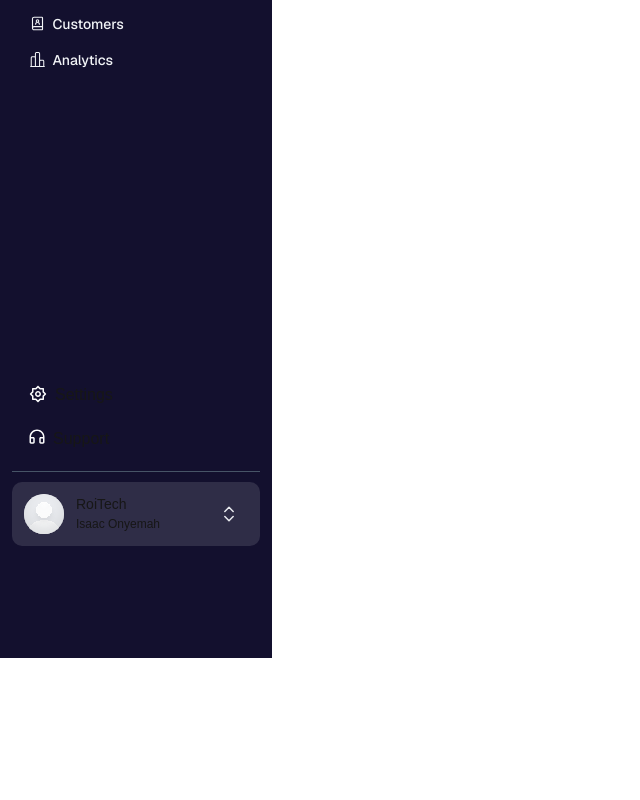
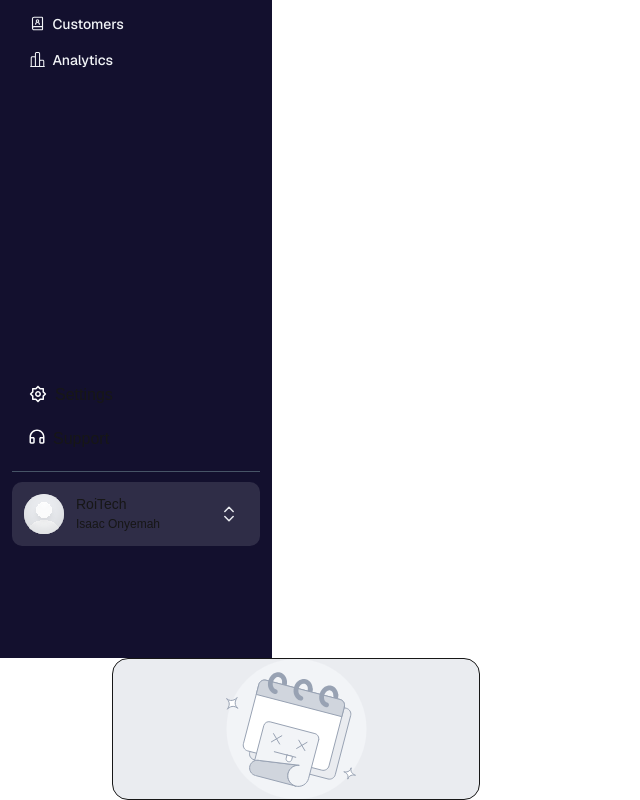
Before and after one commit to Dhruvk2005/CROOSE, a Next.js app: page /dashboard/home in a window 1280 px wide. Shown: the part 242-1042 px from the top of the page, without its empty margins (0-640 px from the left). Before the commit the page ends 900 px from the top, so only its background shows below. Built offline with nearby package versions, Linux system fonts and the light colour scheme.

Commit message:
changes done

```diff
--- a/app/(private)/dashboard/home/page.tsx
+++ b/app/(private)/dashboard/home/page.tsx
@@ -6,6 +6,34 @@ const Dashboard = () => {
     <>
       <div>
        <Navbar/>
+       <div className='w-full'  >
+        <div className='w-[368px] h-auto flex items-center flex-col border-[1px] rounded-[16px] bg-[#EAECF0]' >
+          <svg width="141" height="140" viewBox="0 0 141 140" fill="none" xmlns="http://www.w3.org/2000/svg">
+<rect x="0.5" width="140" height="140" rx="70" fill="#F2F4F7"/>
+<path d="M129.149 116.171C129.149 116.171 123.467 114.479 121.761 120.135C123.467 114.479 117.797 112.748 117.797 112.748C117.797 112.748 123.479 114.44 125.185 108.784C123.479 114.44 129.149 116.171 129.149 116.171Z" fill="white" stroke="#98A2B3" stroke-linecap="round" stroke-linejoin="round"/>
+<path d="M11.0472 38.7838C11.0472 38.7838 6.19506 44.4761 11.8514 49.3309C6.19496 44.476 1.30428 50.135 1.30428 50.135C1.30428 50.135 6.15639 44.4428 0.5 39.5879C6.15639 44.4428 11.0472 38.7838 11.0472 38.7838Z" fill="white" stroke="#98A2B3" stroke-linecap="round" stroke-linejoin="round"/>
+<path d="M39.0793 34.3136L23.7036 93.4269C22.8741 96.6158 24.7868 99.8733 27.9758 100.703L101.997 119.956C105.186 120.786 108.443 118.873 109.273 115.684L124.649 56.5707C125.478 53.3818 123.565 50.1243 120.376 49.2948L46.3552 30.0415C43.1663 29.212 39.9087 31.1247 39.0793 34.3136Z" fill="#EAECF0" stroke="#98A2B3" stroke-linecap="round" stroke-linejoin="round"/>
+<path d="M56.2344 23.2075C56.2462 23.9003 56.1636 24.6289 55.9714 25.3677C55.5056 27.1703 54.4852 28.602 53.3341 29.4415C52.7595 29.863 52.1594 30.1372 51.5814 30.2688C51.001 30.3998 50.4462 30.3967 49.8896 30.2532C48.611 29.9207 47.305 30.6875 46.9724 31.9661C46.6398 33.2446 47.4067 34.5507 48.6853 34.8832C50.0122 35.2297 51.3737 35.2248 52.6459 34.9329C54.5594 34.494 56.2722 33.4381 57.6415 31.9918C59.0113 30.5425 60.05 28.6886 60.6013 26.572C60.9021 25.4153 61.0368 24.2553 61.0177 23.1262C60.9952 21.8053 59.9062 20.7528 58.5854 20.7753C57.2645 20.7977 56.2119 21.8866 56.2344 23.2075Z" fill="#98A2B3"/>
+<path d="M81.8705 30.2591C81.8516 30.8356 81.7677 31.4326 81.6106 32.0365C81.1448 33.8391 80.1244 35.2709 78.9734 36.1103C78.3987 36.5318 77.7986 36.8061 77.2206 36.9377C76.6403 37.0686 76.0855 37.0655 75.5288 36.9221C74.2503 36.5896 72.9443 37.3564 72.6117 38.6349C72.2791 39.9135 73.046 41.2195 74.3245 41.5521C75.6515 41.8986 77.013 41.8937 78.2852 41.6018C80.1987 41.1629 81.9114 40.107 83.2808 38.6607C84.6506 37.2114 85.6893 35.3575 86.2406 33.2408C86.4865 32.2953 86.6214 31.3476 86.652 30.4165C86.6955 29.0961 85.6603 27.9906 84.3399 27.9471C83.0196 27.9037 81.914 28.9388 81.8705 30.2591Z" fill="#98A2B3"/>
+<path d="M107.491 36.0939C107.555 36.9179 107.484 37.8042 107.249 38.7053C106.784 40.5079 105.763 41.9396 104.612 42.7791C104.038 43.2006 103.437 43.4748 102.859 43.6064C102.279 43.7373 101.724 43.7343 101.168 43.5909C99.8891 43.2583 98.5831 44.0252 98.2505 45.3037C97.9179 46.5823 98.6848 47.8883 99.9633 48.2209C101.29 48.5674 102.652 48.5625 103.924 48.2706C105.837 47.8316 107.55 46.7758 108.92 45.3295C110.289 43.8802 111.328 42.0262 111.879 39.9096C112.246 38.4986 112.366 37.083 112.261 35.7241C112.159 34.407 111.008 33.422 109.691 33.5241C108.374 33.6262 107.389 34.7767 107.491 36.0939Z" fill="#98A2B3"/>
+<path d="M118.387 47.767L103.011 106.88C102.181 110.07 98.9251 111.982 95.7353 111.152L21.7097 91.8979C18.5242 91.0693 16.6122 87.813 17.4419 84.623L32.8176 25.5098C33.6474 22.3199 36.9037 20.4079 40.0892 21.2365L114.115 40.491C117.305 41.3207 119.217 44.5771 118.387 47.767Z" fill="white" stroke="#98A2B3" stroke-linecap="round" stroke-linejoin="round"/>
+<path d="M118.387 47.7669L115.812 57.6678L30.2427 35.4107L32.818 25.5098C33.6477 22.3199 36.9041 20.4079 40.0896 21.2365L114.115 40.491C117.305 41.3207 119.217 44.5771 118.387 47.7669Z" fill="#D0D5DD" stroke="#98A2B3" stroke-linecap="round" stroke-linejoin="round"/>
+<path d="M49.8897 30.253C49.3337 30.1071 48.8477 29.8394 48.4047 29.4423C47.7442 28.8501 47.1948 27.9416 46.91 26.8166C46.6242 25.6944 46.607 24.3743 46.9592 23.0233C47.425 21.2206 48.4454 19.7889 49.5965 18.9494C50.1711 18.5279 50.7712 18.2537 51.3492 18.1221C51.9295 17.9912 52.4843 17.9942 53.041 18.1377C53.4838 18.2535 53.8798 18.4469 54.2482 18.7204C54.798 19.1293 55.2855 19.7306 55.6424 20.5009C55.999 21.269 56.218 22.1993 56.2345 23.2072C56.2569 24.5281 57.3459 25.5807 58.6668 25.5583C59.9876 25.5358 61.0403 24.4469 61.0178 23.126C60.979 20.9372 60.37 18.8574 59.2261 17.1356C58.6537 16.2762 57.9441 15.5079 57.1055 14.8834C56.2681 14.259 55.3 13.7814 54.2452 13.5077C52.9183 13.1612 51.5568 13.1661 50.2846 13.458C48.3711 13.8969 46.6583 14.9528 45.289 16.3991C43.9192 17.8484 42.8805 19.7023 42.3291 21.819C41.5979 24.6419 41.8426 27.4779 42.927 29.8565C43.4708 31.0447 44.2313 32.1212 45.2025 32.9966C46.1712 33.8714 47.3578 34.539 48.6854 34.883C49.9639 35.2155 51.2699 34.4487 51.6025 33.1702C51.9351 31.8916 51.1683 30.5856 49.8897 30.253Z" fill="#98A2B3"/>
+<path d="M75.5285 36.9219C74.9725 36.776 74.4865 36.5083 74.0435 36.1112C73.383 35.519 72.8335 34.6104 72.5487 33.4855C72.2629 32.3633 72.2457 31.0432 72.5979 29.6922C73.0637 27.8895 74.0842 26.4578 75.2352 25.6183C75.8098 25.1968 76.41 24.9226 76.9879 24.791C77.5683 24.6601 78.1231 24.6631 78.6798 24.8066C79.1433 24.9279 79.556 25.1342 79.9387 25.4286C80.5097 25.8684 81.0115 26.5211 81.3625 27.3536C81.7133 28.1838 81.9061 29.1851 81.8702 30.2591C81.8268 31.5794 82.862 32.685 84.1824 32.7284C85.5028 32.7718 86.6083 31.7366 86.6517 30.4162C86.7257 28.1037 86.1669 25.8884 85.023 24.0498C84.4504 23.132 83.7273 22.3096 82.8618 21.6414C81.9976 20.9734 80.9885 20.4632 79.884 20.1766C78.5571 19.8302 77.1956 19.835 75.9234 20.1269C74.0099 20.5659 72.2971 21.6217 70.9278 23.068C69.558 24.5173 68.5193 26.3713 67.9679 28.4879C67.2367 31.3109 67.4814 34.1469 68.5658 36.5254C69.1096 37.7136 69.8701 38.7901 70.8412 39.6655C71.81 40.5403 72.9966 41.208 74.3242 41.552C75.6027 41.8845 76.9087 41.1176 77.2413 39.8391C77.5739 38.5605 76.807 37.2545 75.5285 36.9219Z" fill="#98A2B3"/>
+<path d="M101.168 43.5909C100.612 43.4449 100.126 43.1772 99.6828 42.7801C99.0223 42.1879 98.4728 41.2794 98.188 40.1545C97.9022 39.0323 97.8851 37.7122 98.2373 36.3611C98.703 34.5585 99.7234 33.1268 100.875 32.2873C101.449 31.8658 102.049 31.5915 102.627 31.46C103.208 31.3291 103.762 31.3321 104.319 31.4756C104.737 31.5848 105.113 31.7633 105.463 32.0126C105.987 32.3855 106.456 32.9279 106.816 33.6254C107.176 34.321 107.42 35.1668 107.491 36.0939C107.593 37.411 108.744 38.396 110.061 38.2939C111.378 38.1917 112.363 37.0413 112.261 35.7241C112.102 33.6869 111.442 31.7683 110.304 30.1848C109.735 29.3945 109.044 28.6899 108.24 28.1166C107.436 27.5433 106.518 27.1038 105.523 26.8456C104.196 26.4991 102.835 26.504 101.563 26.7959C99.6492 27.2348 97.9365 28.2907 96.5671 29.737C95.1973 31.1863 94.1587 33.0402 93.6073 35.1569C92.8761 37.9798 93.1208 40.8158 94.2052 43.1944C94.749 44.3825 95.5095 45.4591 96.4807 46.3344C97.4494 47.2092 98.636 47.8769 99.9636 48.2209C101.242 48.5534 102.548 47.7866 102.881 46.508C103.213 45.2295 102.446 43.9234 101.168 43.5909Z" fill="#98A2B3"/>
+<path d="M69.6661 127.055L30.0921 116.659C29.982 116.63 29.88 116.597 29.7781 116.563C29.7699 116.568 29.7634 116.566 29.7586 116.558C29.6321 116.538 29.509 116.506 29.3859 116.474C25.2393 115.384 22.7648 111.147 23.8542 107C24.5146 104.486 26.3358 102.589 28.5933 101.721C30.0493 101.161 31.6951 101.039 33.3279 101.468L73.3253 106.324C68.2615 105.852 63.4638 109.087 62.1311 114.16C60.6504 119.797 64.0229 125.573 69.6661 127.055Z" fill="#D0D5DD" stroke="#98A2B3" stroke-linecap="round" stroke-linejoin="round"/>
+<path d="M92.6527 81.0214L82.5596 119.527C81.0789 125.163 75.303 128.536 69.6662 127.055C64.023 125.573 60.6504 119.797 62.1312 114.16C63.4639 109.087 68.2616 105.852 73.3254 106.324L33.328 101.468C31.6952 101.039 30.0495 101.161 28.5934 101.72L37.7945 66.6102C38.5315 63.8048 41.4031 62.1281 44.2021 62.8634L88.914 74.6092C91.7194 75.3461 93.3897 78.2159 92.6527 81.0214Z" fill="#F2F4F7" stroke="#98A2B3" stroke-linecap="round" stroke-linejoin="round"/>
+<path d="M47.5208 74.6123L53.637 85.0288" stroke="#98A2B3" stroke-linecap="round" stroke-linejoin="round"/>
+<path d="M55.7874 76.7622L45.3708 82.8784" stroke="#98A2B3" stroke-linecap="round" stroke-linejoin="round"/>
+<path d="M72.7732 81.1804L78.8894 91.5969" stroke="#98A2B3" stroke-linecap="round" stroke-linejoin="round"/>
+<path d="M81.0393 83.3306L70.6228 89.4468" stroke="#98A2B3" stroke-linecap="round" stroke-linejoin="round"/>
+<path d="M48.3177 92.7183L69.751 98.2932" stroke="#98A2B3" stroke-linecap="round" stroke-linejoin="round"/>
+<path d="M61.0209 96.0222L66.5511 97.4607L65.6939 100.756C65.32 102.194 63.8495 103.057 62.4121 102.683L62.0906 102.6C60.6532 102.226 59.7898 100.755 60.1636 99.318L61.0209 96.0222Z" fill="white" stroke="#98A2B3" stroke-linecap="round" stroke-linejoin="round"/>
+</svg>
+
+
+        </div>
+       </div>
 
       </div>
 
--- a/app/(public)/component/navbar.tsx
+++ b/app/(public)/component/navbar.tsx
@@ -4,7 +4,7 @@ const Navbar = () => {
   return (
     <>
       <div>
-        <div className='w-[calc(100%-50px)] h-[64px] border-b-[2px] fixed flex justify-between items-center ' >
+        <div className='w-[calc(100%-280px)] h-[64px] border-b-[2px] fixed flex justify-between items-center ' >
           <div className='flex items-center  gap-[20px] text-[#121217] '>
             <svg className='mt-[5px] ml-[7.5px]' width="8" height="12" viewBox="0 0 8 12" fill="none" xmlns="http://www.w3.org/2000/svg">
               <path d="M6.5 11L1.5 6L6.5 1" stroke="#101828" stroke-width="1.5" stroke-linecap="round" stroke-linejoin="round" />
```
